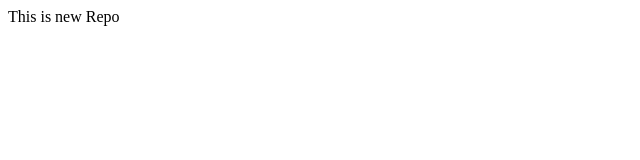
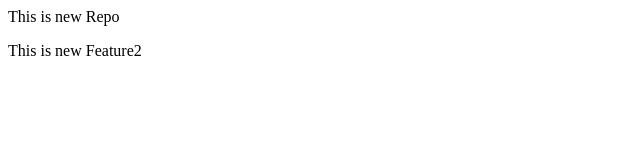
Before and after one commit to RonitKesarkar/LocalRepo, a plain HTML site: page index.html in a window 1280 px wide. Shown: the whole page, without its empty margins (0-640 px from the left). Drawn offline with Linux system fonts and the light colour scheme.

Commit message:
AddedFeature2

```diff
--- a/index.html
+++ b/index.html
@@ -1 +1,2 @@
 <p>This is new Repo</p>
+<p>This is new Feature2</p>
```
